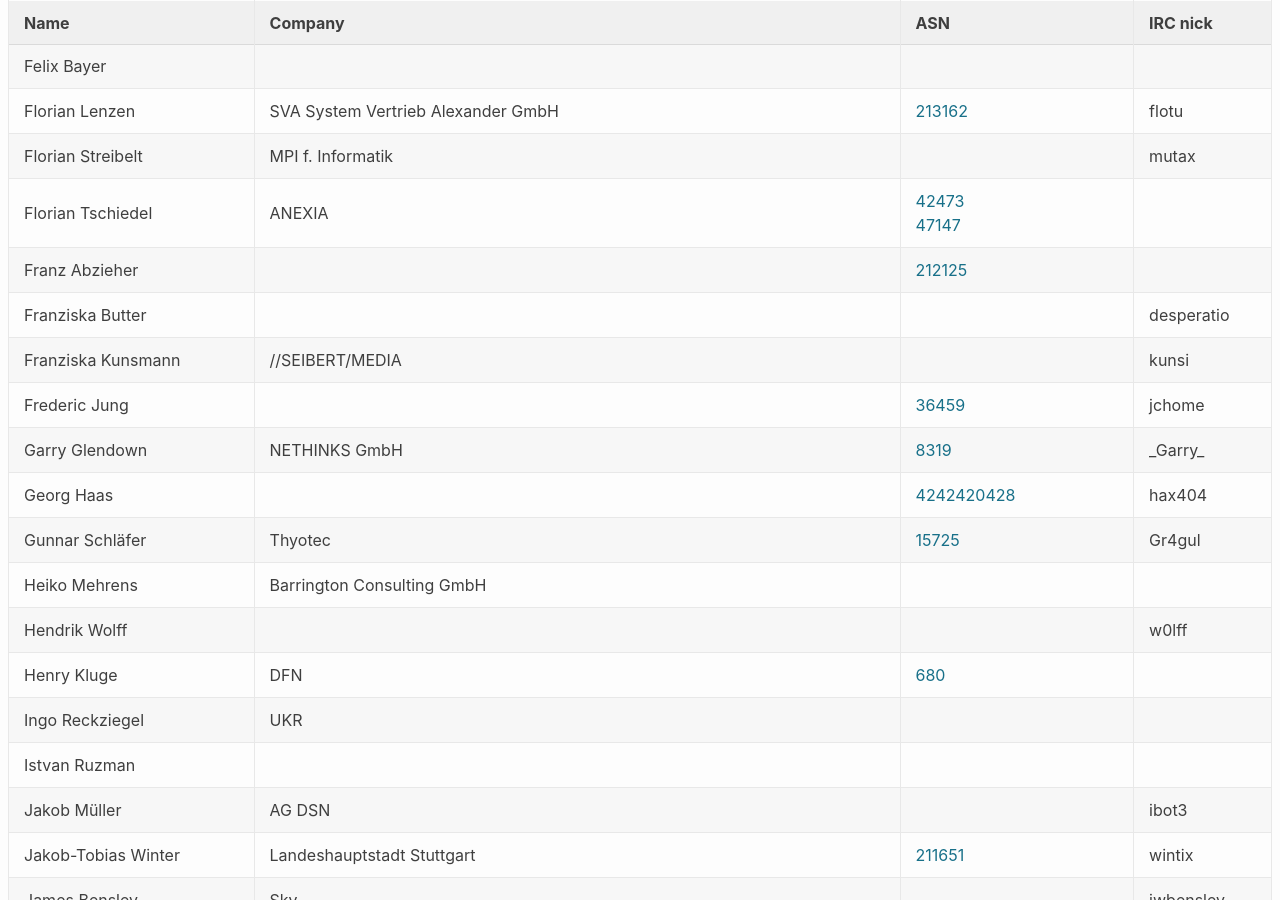
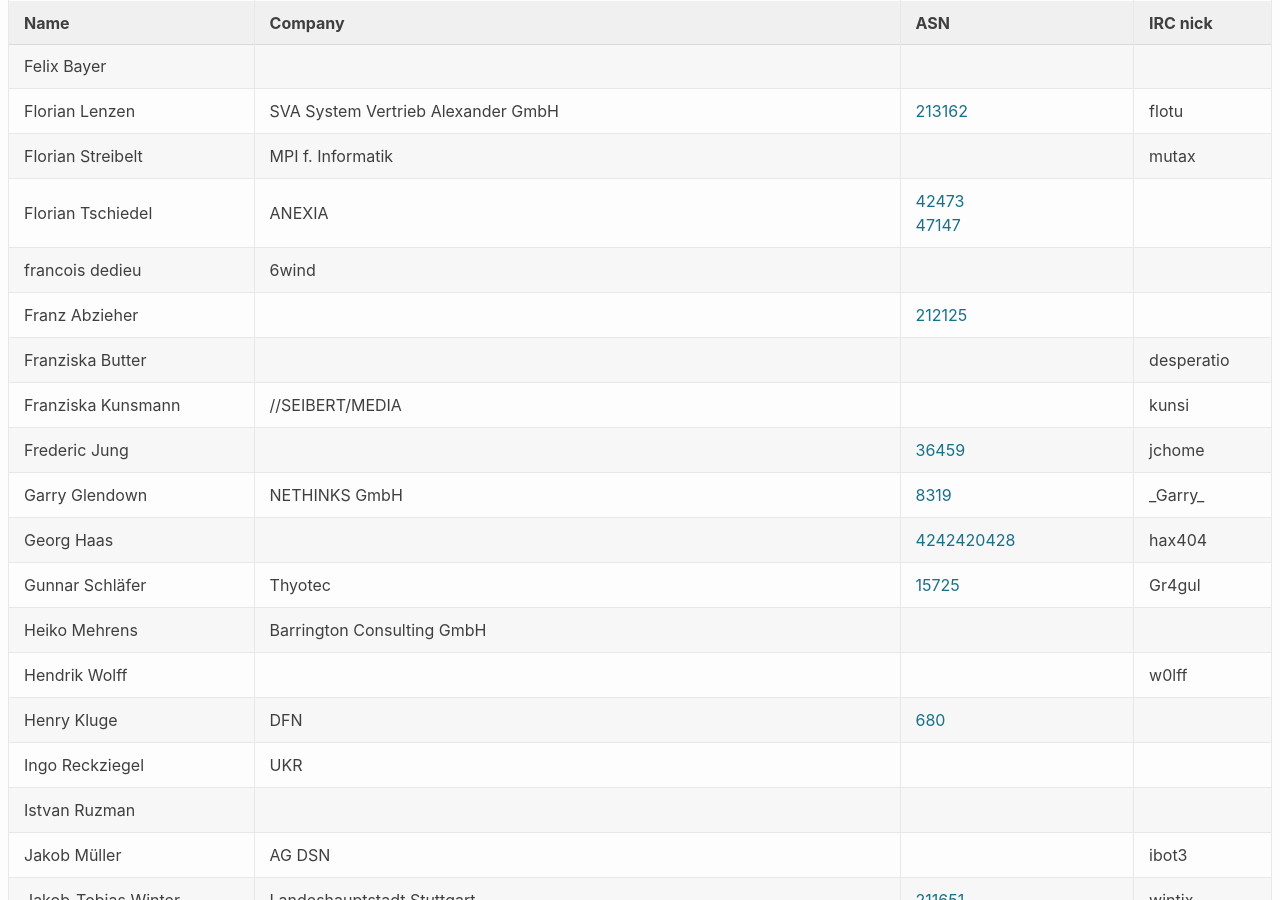
Before and after one commit to denog/pretix-attendeelist, a Jekyll site: the page built from denog13/index.markdown, in a window 1280 px wide and 900 px high, scrolled down 2845 px. Built offline with Jekyll 4.4.1, drawn with Linux system fonts in a browser that asks for light colours.

Commit message:
Latest data: Wed Oct  6 11:12:01 UTC 2021

```diff
--- a/_data/attendees_denog13.json
+++ b/_data/attendees_denog13.json
@@ -400,6 +400,12 @@
     "company": "ANEXIA",
     "irc": null,
     "asn": "AS42473, AS47147"
+  },
+  {
+    "name": "francois dedieu",
+    "company": "6wind",
+    "irc": null,
+    "asn": null
   },
   {
     "name": "Franz Abzieher",
```
